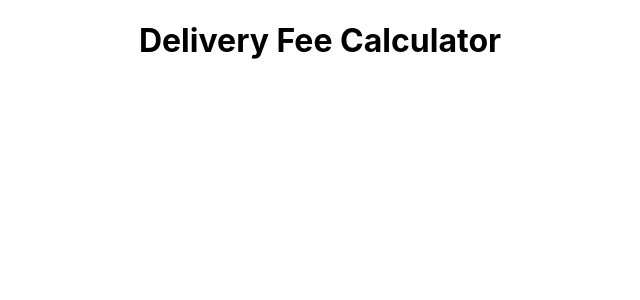
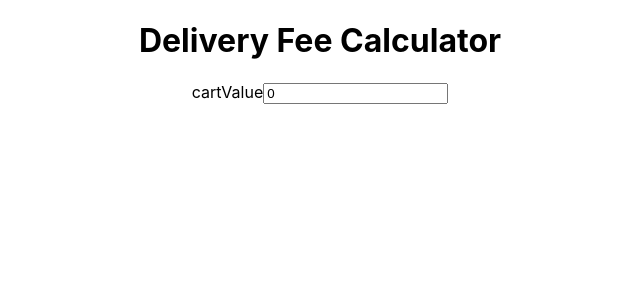
Before and after one commit to andevrrr/wolt-engineering-internship-2024, a React (Create React App) app: page / in a window 1280 px wide. Shown: the top 300 px of the page, without its empty margins (320-960 px from the left). Built offline with nearby package versions, Linux system fonts and the light colour scheme.

Commit message:
src/components/main: added Input component

```diff
--- a/src/components/main.tsx
+++ b/src/components/main.tsx
@@ -2,11 +2,29 @@ import React, { useState } from "react";
 import Input from "./input";
 
 const DeliveryFeeCalculator: React.FC = () => {
-  const [cartValue, setCartValue] = useState<number>();
+  const [cartValue, setCartValue] = useState<number>(0);
+  const [error, setError] = useState<boolean>(false);
+
+  const handleSubmit = (e: React.FormEvent) => {
+    e.preventDefault();
+  };
 
   return (
     <div>
       <h1>Delivery Fee Calculator</h1>
+      <form onSubmit={handleSubmit}>
+        <div>
+          <Input
+            type="number"
+            label="cartValue"
+            value={cartValue}
+            placeholder="Please enter your cart value"
+            error={error}
+            onChange={(e) => setCartValue(e.target.value)}
+            dataTestId="cartValue"
+          />
+        </div>
+      </form>
     </div>
   );
 };
```
